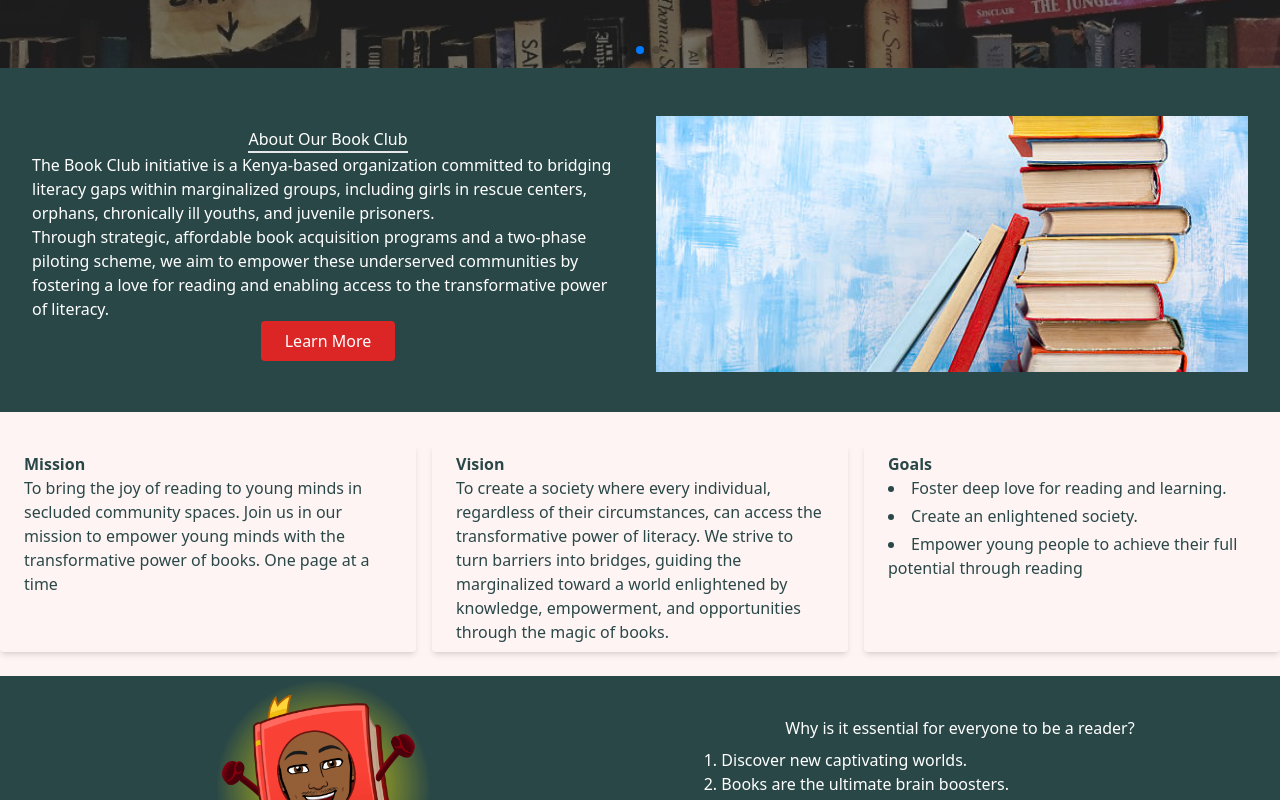
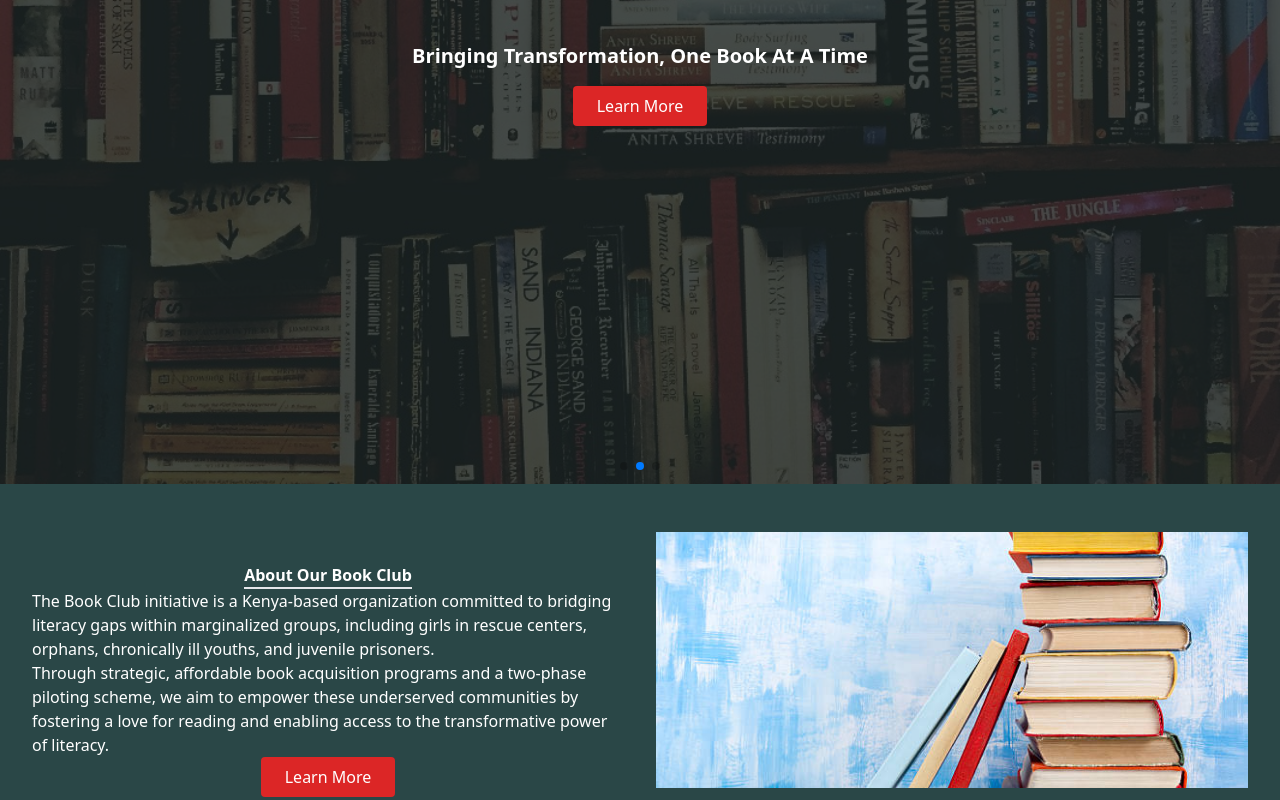
Before and after one commit to MylesMburu/BookClub, a React (Vite) app: page / in a window 1280 px wide. Shown: the part 360-1160 px from the top of the page. Built offline with nearby package versions, Linux system fonts and the light colour scheme.

Commit message:
height change

```diff
--- a/src/components/Footer.jsx
+++ b/src/components/Footer.jsx
@@ -1,7 +1,15 @@
-import React from 'react';
+import React, {useState, useEffect} from 'react';
 import { FaFacebookSquare, FaInstagram, FaTwitterSquare } from 'react-icons/fa';
 
 export const Footer = () => {
+
+  const [currentYear, setCurrentYear] = useState('');
+
+  useEffect(() => {
+    const year = new Date().getFullYear();
+    setCurrentYear(year.toString());
+  }, []);
+
   return (
     <div className='flex flex-col md:flex-row justify-between bg-footer text-white py-4 pl-16'>
       <div className='mb-4 md:mb-0'>
@@ -27,7 +35,7 @@ export const Footer = () => {
         </div>
       </div>
       <div className='flex flex-col pr-16'>
-        <span>© 2023 All Rights Reserved</span>
+        <span>© {currentYear} All Rights Reserved</span>
         <span> <small>Crafted by <a href="https://mylesmburu.netlify.app/">Myles</a></small></span>
       </div>
     </div>
--- a/src/components/Home/Goals.jsx
+++ b/src/components/Home/Goals.jsx
@@ -2,18 +2,18 @@ import React from 'react'
 
 export const Goals = () => {
   return (
-    <div className='grid grid-cols-3 gap-4 bg-secondary pb-6'>
-        <div className='card2'>
+    <div className='grid grid-cols-3 gap-4 h-96 bg-secondary pb-6'>
+        <div className='flex justify-center items-center card2'>
         <h2 className='font-bold'>Mission</h2>
         <p>To bring the joy of reading to young minds in secluded community spaces. Join us in our mission to empower young minds with the transformative power of books.
             One page at a time
         </p>
         </div>
-        <div className='card2'>
+        <div className='flex justify-center items-center card2'>
         <h2 className='font-bold'>Vision</h2>
         <p>To create a society where every individual, regardless of their circumstances, can access the transformative power of literacy. We strive to turn barriers into bridges, guiding the marginalized toward a world enlightened by knowledge, empowerment, and opportunities through the magic of books.</p>
         </div>
-        <div className='card2'>
+        <div className='flex justify-center items-center card2'>
         <h2 className='font-bold'>Goals</h2>
         <ul className='list-disc list-inside'>
             <li className='mb-1'>Foster deep love for reading and learning.</li>
--- a/src/components/Home/Synopsis.jsx
+++ b/src/components/Home/Synopsis.jsx
@@ -27,6 +27,7 @@ const data = [
 ];
 
 const Synopsis = () => {
+
   return (
     <div>
       {/* Slideshow */}
@@ -46,7 +47,7 @@ const Synopsis = () => {
         >
           {data.map(({ key, image }) => (
             <SwiperSlide key={key} className='relative'>
-              <img src={image} alt={`Slide ${key}`} className='w-full h-96 object-cover'/>
+              <img src={image} alt={`Slide ${key}`} className='w-full h-screen object-cover opacity-50'/>
               <div className='absolute inset-0 flex flex-col justify-center items-center bg-black bg-opacity-50'>
                 <h2 className='text-white text-xl font-bold mb-4'>Bringing Transformation, One Book At A Time</h2>
                 <button className='px-6 py-2 text-white bg-red-600 hover:bg-red-700 rounded'><Link to='/about' element={About}>Learn More</Link></button>
@@ -56,9 +57,9 @@ const Synopsis = () => {
         </Swiper>
       </div>
 
-      <div className='grid grid-cols-2 px-4 pt-8 pb-6'>
+      <div className='grid grid-cols-2 h-96 px-4 pt-8 pb-6'>
         <div className='flex flex-col justify-center items-center px-4'>
-            <h2 className='border-b-2 left-0'>About Our Book Club</h2>
+            <h2 className='border-b-2 left-0 font-bold'>About Our Book Club</h2>
             <p>The Book Club initiative is a Kenya-based organization committed to bridging literacy gaps within marginalized groups, including girls in rescue centers, orphans, chronically ill youths, and juvenile prisoners.
               <br/> Through strategic, affordable book acquisition programs and a two-phase piloting scheme, we aim to empower these underserved communities by fostering a love for reading and enabling access to the transformative power of literacy.</p>
               <button className='bg-red-600 rounded px-6 py-2'><Link to='/about' element={About}>Learn More</Link></button>
--- a/src/components/Home/WhyRead.jsx
+++ b/src/components/Home/WhyRead.jsx
@@ -3,7 +3,7 @@ import IMG9 from '../../assets/book buddy.png'
 
 export const WhyRead = () => {
   return (
-    <div className='grid grid-cols-2'>
+    <div className='grid grid-cols-2 h-96'>
         <div className='flex flex-col justify-center items-center'>
           <img src={IMG9} alt="" className='object-fit w-60 h-60'/>
         </div>
```
